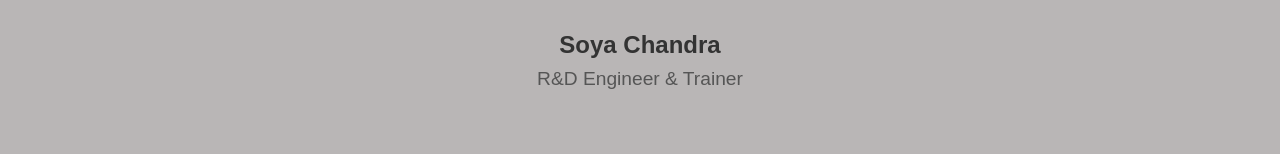
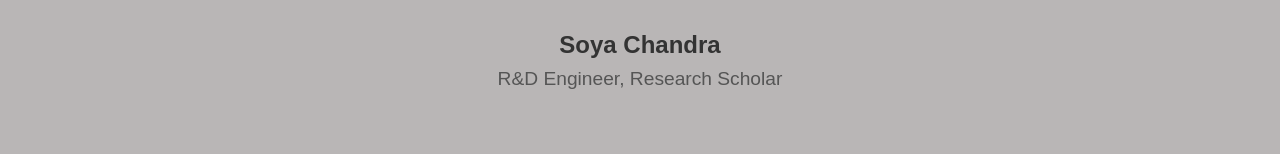
Before and after one commit to Soyachandra/soyachandra.github.io, a plain HTML site: page index.html in a window 1280 px wide. Shown: the part 312-466 px from the top of the page. Drawn offline with Linux system fonts and the light colour scheme.

Commit message:
Update index.html

```diff
--- a/index.html
+++ b/index.html
@@ -22,7 +22,7 @@
                 <img src="images/profile.jpg" alt="Profile Picture" style="width: 150px; height: 150px;">
                 <div class="profile-details">
                     <h2>Soya Chandra</h2>
-                    <p>R&D Engineer & Trainer</p>
+                    <p>R&D Engineer, Research Scholar</p>
                 </div>
             </div>
         </div>
```
